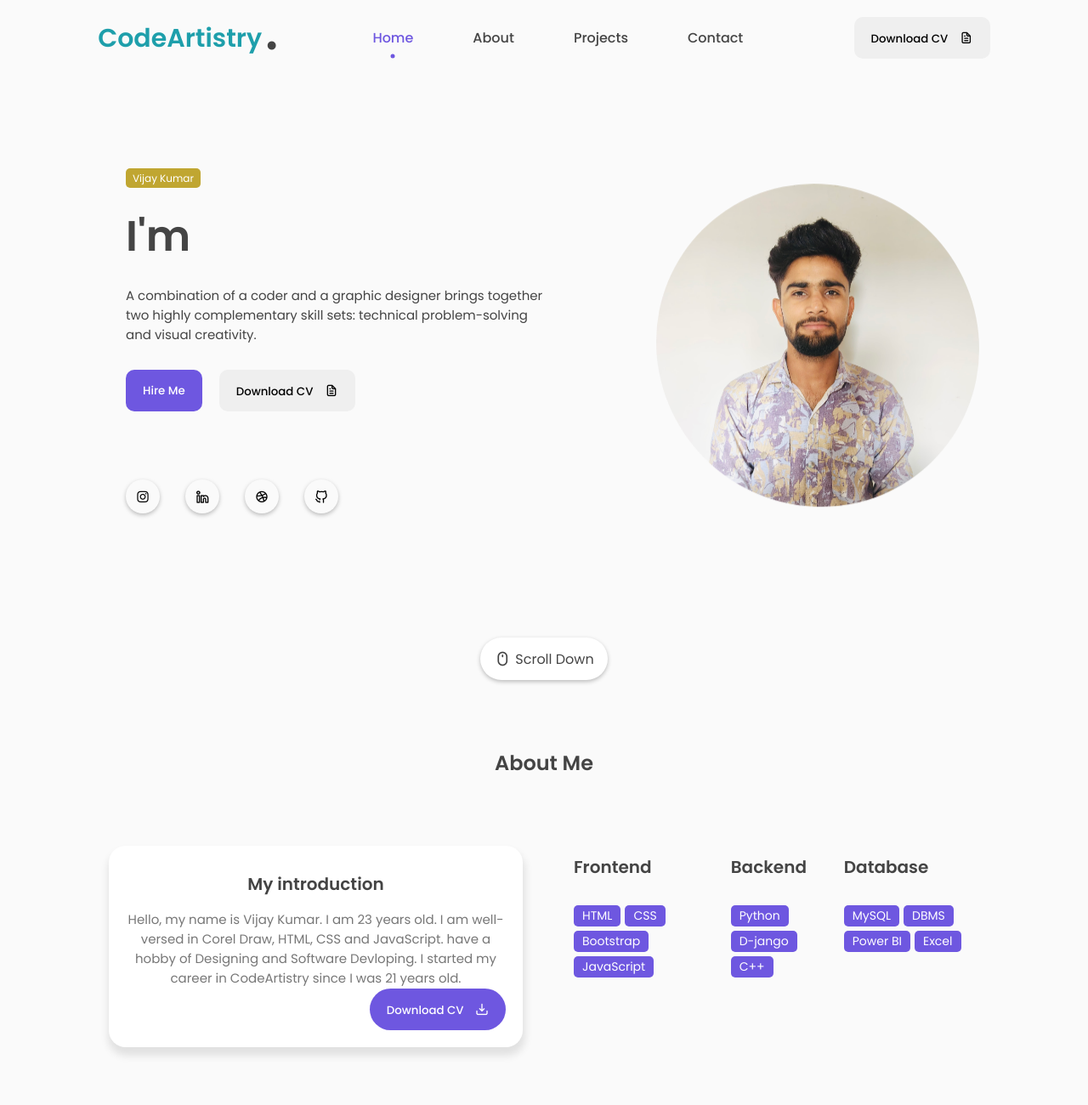
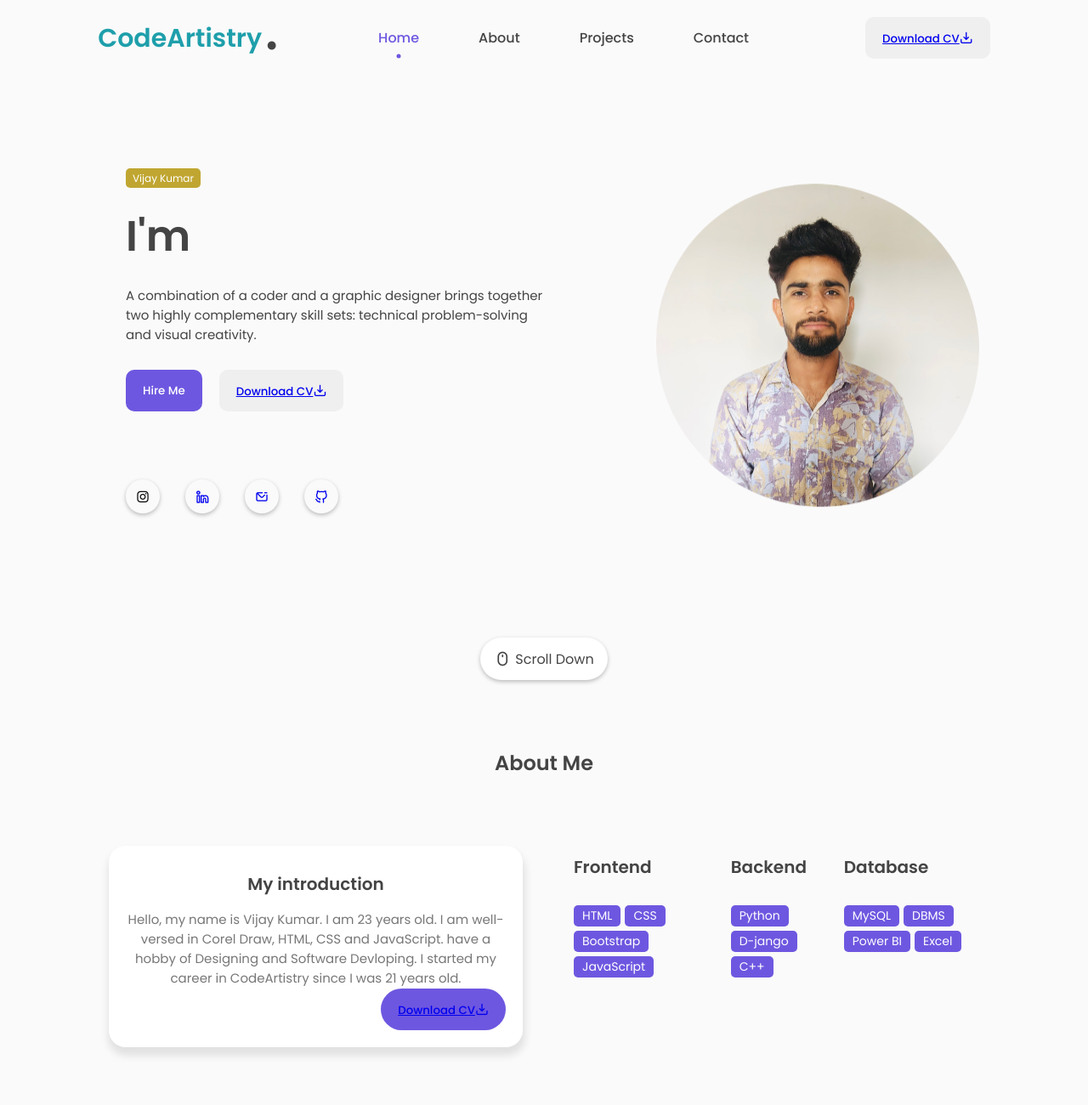
Before and after one commit to vijay8356/My_Portfolio, a plain HTML site: page index.html in a window 1280 px wide. Shown: the top 1300 px of the page at 85% size. Drawn offline with nearby package versions, Linux system fonts and the light colour scheme; a script that the page names is missing.

Commit message:
Update index.html

```diff
--- a/index.html
+++ b/index.html
@@ -45,7 +45,7 @@
             </ul>
         </div>
         <div class="nav-button">
-            <button class="btn">Download CV <i class="uil uil-file-alt"></i></button>
+            <button class="btn"><a href="Vijay_Resume.pdf" download="">Download CV<i class="uil uil-import"></i></a></button>
         </div>
         <div class="nav-menu-btn">
             <i class="uil uil-bars" onclick="myMenuFunction()"></i>
@@ -70,13 +70,13 @@
             </div>
             <div class="featured-text-btn">
                 <button class="btn blue-btn">Hire Me</button>
-                <button class="btn">Download CV <i class="uil uil-file-alt"></i></button>
+                <button class="btn"><a href="Vijay_Resume.pdf" download="">Download CV<i class="uil uil-import"></i></a></button>
             </div>
             <div class="social_icons">
                 <div class="icon"><i class="uil uil-instagram"></i></div>
-                <div class="icon"><i class="uil uil-linkedin-alt"></i></div>
-                <div class="icon"><i class="uil uil-dribbble"></i></div>
-                <div class="icon"><i class="uil uil-github-alt"></i></div>
+                <div class="icon"><a href="https://www.linkedin.com/in/vijay-kumar-1ab233297?utm_source=share&utm_campaign=share_via&utm_content=profile&utm_medium=android_app"><i class="uil uil-linkedin-alt"></i></a></div>
+                <div class="icon"><a href="https://mail.google.com/mail/u/0/#inbox?compose=GTvVlcSDbFfffNtJrlXCjlBFMlQFVcRhBRDQlJZgpdNhnpWhCtxXmnKBVbCmvSdgKKJbzdnbCBHQW"><i class="uil uil-envelope-minus"></i></a></div>
+                <div class="icon"><a href="https://github.com/vijay8356"><i class="uil uil-github-alt"></i></a></div>
             </div>
           </div>
           <div class="featured-image">
@@ -105,7 +105,7 @@
                     <p>Hello, my name is Vijay Kumar. I am 23 years old. I am well-versed in Corel Draw, HTML, CSS and JavaScript. have a hobby of Designing and Software Devloping. I started my career in  CodeArtistry since I was 21 years old.
                     </p>
                     <div class="about-btn">
-                        <button class="btn">Download CV <i class="uil uil-import"></i></button>
+                       <button class="btn"><a href="Vijay_Resume.pdf" download="">Download CV<i class="uil uil-import"></i></a></button>
                     </div>
                 </div>
             </div>
@@ -186,7 +186,7 @@
                     <p><i class="uil uil-phone"></i> Tel: +91 7742078065</p>
                 </div>
              </div>
-               <form action="https://formsubmit.co/vk0414998@gmail.com" method="POST">
+               <form action="https://formsubmit.co/vijaykumarg15032003@gmail.com" method="POST">
              <div class="col">
                 <div class="form-control">
                     <div class="form-inputs">
@@ -231,9 +231,9 @@
         </div>
         <div class="footer-social-icons">
             <div class="icon"><i class="uil uil-instagram"></i></div>
-            <div class="icon"><i class="uil uil-linkedin-alt"></i></div>
-            <div class="icon"><i class="uil uil-dribbble"></i></div>
-            <div class="icon"><i class="uil uil-github-alt"></i></div>
+            <div class="icon"><a href="https://www.linkedin.com/in/vijay-kumar-1ab233297?utm_source=share&utm_campaign=share_via&utm_content=profile&utm_medium=android_app"><i class="uil uil-linkedin-alt"></i></a></div>
+                <div class="icon"><a href="https://mail.google.com/mail/u/0/#inbox?compose=GTvVlcSDbFfffNtJrlXCjlBFMlQFVcRhBRDQlJZgpdNhnpWhCtxXmnKBVbCmvSdgKKJbzdnbCBHQW"><i class="uil uil-envelope-minus"></i></a></div>
+                <div class="icon"><a href="https://github.com/vijay8356"><i class="uil uil-github-alt"></i></a></div>
         </div>
         <div class="bottom-footer">
             <p>Copyright &copy; <a href="#home" style="text-decoration: none;">Vijay Kumar</a> - All rights reserved</p>
```
